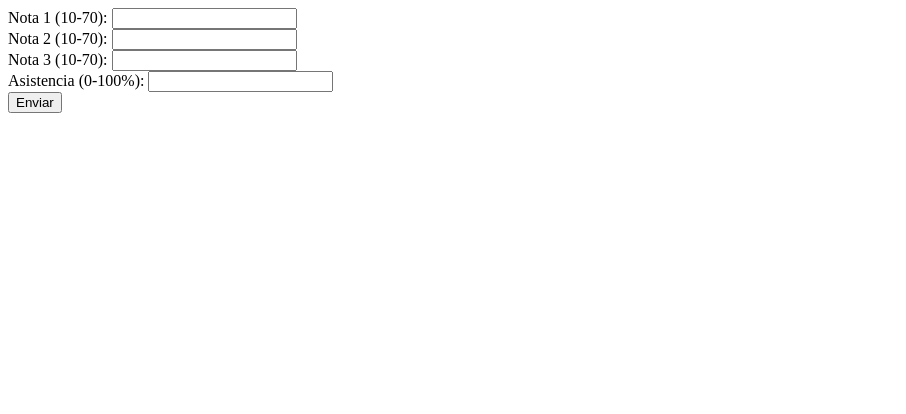
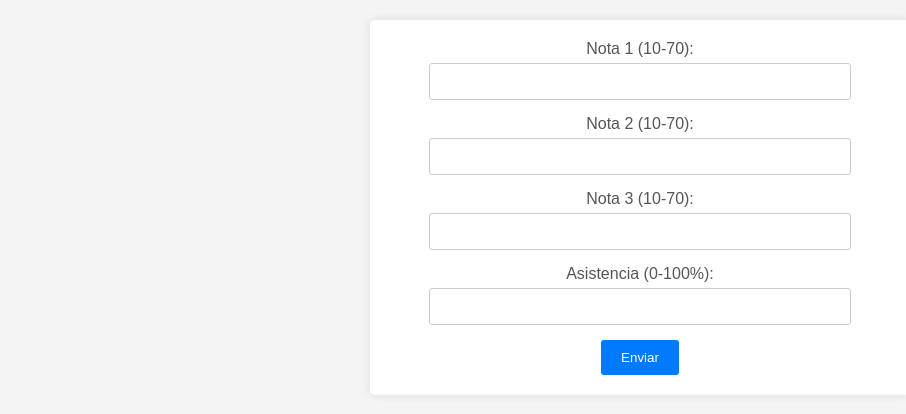
Before and after one commit to DiegoHernandez12341234/_Taller3PWEB, a Flask app: page /ejercicio1 in a window 1280 px wide. Shown: the top 414 px of the page, without its empty margins (0-906 px from the left). Run offline with Flask 3, Linux system fonts and the light colour scheme.

Commit message:
estilos finales

```diff
--- /dev/null
+++ b/static/css/styles.css
@@ -0,0 +1,64 @@
+body {
+    font-family: Arial, sans-serif;
+    margin: 0;
+    padding: 0;
+    background-color: #f4f4f4;
+}
+
+.container {
+    max-width: 500px;
+    margin: auto;
+    padding: 20px;
+    background-color: #fff;
+    border-radius: 5px;
+    box-shadow: 0px 0px 10px rgba(0, 0, 0, 0.1);
+    margin-top: 20px;
+}
+
+.button-container {
+    max-width: 200px;
+    margin: auto;
+    padding: 20px;
+    background-color: #fff;
+    border-radius: 5px;
+    box-shadow: 0px 0px 10px rgba(0, 0, 0, 0.1);
+    margin-top: 20px;
+}
+
+h1 {
+    text-align: center;
+    margin-bottom: 20px;
+    color: #333;
+}
+
+form {
+    text-align: center;
+}
+
+label {
+    display: block;
+    margin-bottom: 5px;
+    color: #555;
+}
+
+input {
+    width: 80%;
+    padding: 10px;
+    margin-bottom: 15px;
+    border: 1px solid #ccc;
+    border-radius: 3px;
+}
+
+button {
+    padding: 10px 20px;
+    background-color: #007bff;
+    color: #fff;
+    border: none;
+    border-radius: 3px;
+    cursor: pointer;
+    transition: background-color 0.3s;
+}
+
+button:hover {
+    background-color: #0056b3;
+}
--- a/templates/ejercicio1.html
+++ b/templates/ejercicio1.html
@@ -2,9 +2,11 @@
 <html lang="es">
 <head>
     <meta charset="UTF-8">
+    <link rel="stylesheet" type="text/css" href="/static/css/styles.css">
     <title>Title</title>
 </head>
 <body>
+    <div class="container">
         <form action="/ejercicio1" method="POST">
             <label for="nota1">Nota 1 (10-70):</label>
             <input type="number" id="nota1" name="nota1" required>
@@ -20,8 +22,9 @@
             <br>
             <button type="submit">Enviar</button>
         </form>
+    </div>
     {% if resultado %}
-        <div>
+        <div class="container">
             <p>Promedio: {{promedio}}</p>
             <p>Estado: {{resultado}}</p>
         </div>
--- a/templates/ejercicio2.html
+++ b/templates/ejercicio2.html
@@ -2,9 +2,11 @@
 <html lang="es">
 <head>
     <meta charset="UTF-8">
+    <link rel="stylesheet" type="text/css" href="/static/css/styles.css">
     <title>Title</title>
 </head>
 <body>
+    <div class="container">
         <form action="/ejercicio2" method="POST">
             <label for="nombre1">Nombre 1:</label>
             <input type="text" id="nombre1" name="nombre1" required>
@@ -17,8 +19,9 @@
             <br>
             <button type="submit">Enviar</button>
         </form>
+    </div>
     {% if caracteres %}
-        <div>
+        <div class="container">
             <p>El nombre con mayor cantidad de caracteres es: {{mayor}}</p>
             <p>El nombre tiene: {{caracteres}} caracteres</p>
         </div>
--- a/templates/index.html
+++ b/templates/index.html
@@ -2,13 +2,15 @@
 <html lang="es">
 <head>
     <meta charset="UTF-8">
+    <link rel="stylesheet" type="text/css" href="/static/css/styles.css">
     <title>Index</title>
 </head>
 <body>
-    <div>
+    <div class="button-container">
         <form action="/ejercicio1" method="GET">
             <button type="submit">Ejercicio 1</button>
         </form>
+        <br>
         <form action="/ejercicio2" method="GET">
             <button type="submit">Ejercicio 2</button>
         </form>
```
Lines whose indentation alone changed are shown as unchanged.
